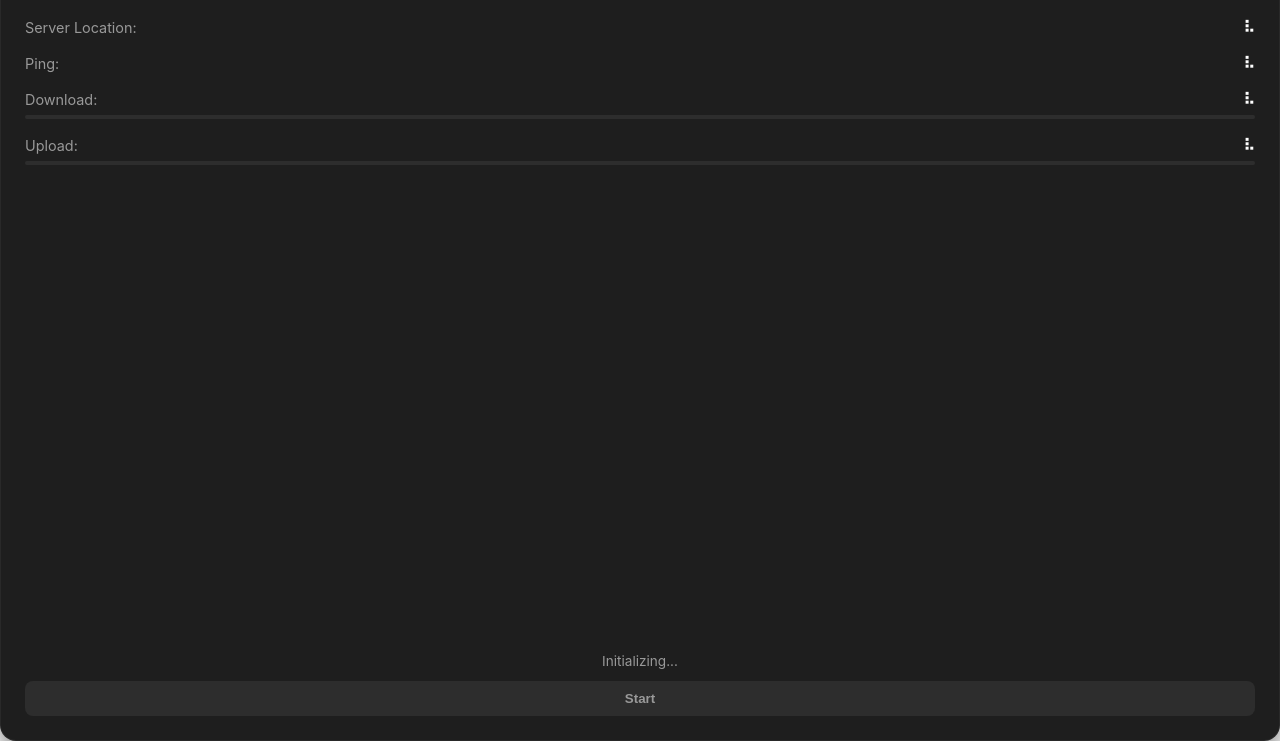
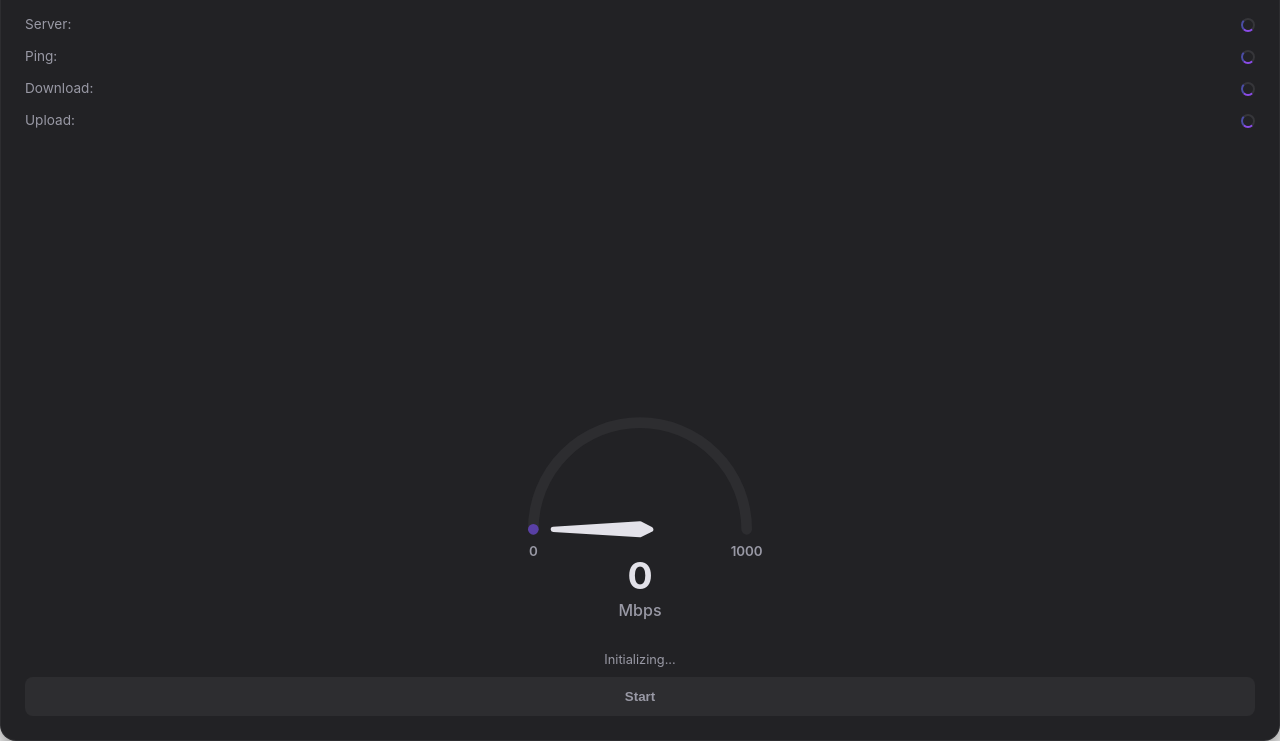
Before and after one commit to AarZoooo/speedtest-tray, a plain HTML site: page frontend/index.html in a window 1280 px wide. Both pictures are taken after a click on the button "Start". Shown: the part 59-800 px from the top of the page. Drawn offline with Linux system fonts and the light colour scheme.

Commit message:
Add speedometer gauge UI

```diff
--- a/frontend/index.html
+++ b/frontend/index.html
@@ -4,6 +4,7 @@
         <meta charset="UTF-8" />
         <meta name="viewport" content="width=device-width, initial-scale=1.0" />
         <link rel="stylesheet" href="style.css" />
+        <link rel="stylesheet" href="speedometer.css" />
         <title>Speedtest Tray</title>
     </head>
     <body>
@@ -23,35 +24,30 @@
                 </button>
             </header>
 
-            <main class="metrics-grid">
+            <main class="main-content">
+                <div class="metrics-container">
                     <div class="metric-row">
-                    <span class="label">Server Location:</span>
+                        <span class="label">Server:</span>
                         <span id="server" class="value">--</span>
                     </div>
                     <div class="metric-row">
                         <span class="label">Ping:</span>
                         <span id="ping" class="value">--</span>
                     </div>
-
-                <div class="metric-group">
                     <div class="metric-row">
                         <span class="label">Download:</span>
                         <span id="download" class="value">--</span>
                     </div>
-                    <div class="progress-bg">
-                        <div id="dl-progress" class="progress-bar"></div>
-                    </div>
-                </div>
-
-                <div class="metric-group">
                     <div class="metric-row">
                         <span class="label">Upload:</span>
                         <span id="upload" class="value">--</span>
                     </div>
-                    <div class="progress-bg">
-                        <div id="ul-progress" class="progress-bar"></div>
                 </div>
-                </div>
+
+                <div class="spacer"></div>
+
+                <!-- Custom Speedometer Component -->
+                <speedometer-gauge id="speedometer"></speedometer-gauge>
             </main>
 
             <footer>
@@ -62,6 +58,7 @@
             </footer>
         </div>
 
+        <script src="speedometer.js"></script>
         <script src="main.js"></script>
     </body>
 </html>
--- a/frontend/main.js
+++ b/frontend/main.js
@@ -1,5 +1,38 @@
-const spinnerFrames = ["⠋", "⠙", "⠹", "⠸", "⠼", "⠴", "⠦", "⠧", "⠇", "⠏"];
-let spinnerInterval = null;
+const PHASES = {
+  INITIALIZING: "INITIALIZING",
+  GETTING_INFO: "GETTING_INFO",
+  FINDING_SERVERS: "FINDING_SERVERS",
+  SELECTING_SERVER: "SELECTING_SERVER",
+  SERVER_SELECTED: "SERVER_SELECTED",
+  PING_TEST: "PING_TEST",
+  STARTING_DOWNLOAD: "STARTING_DOWNLOAD",
+  DOWNLOADING: "DOWNLOADING",
+  STARTING_UPLOAD: "STARTING_UPLOAD",
+  UPLOADING: "UPLOADING",
+  COMPLETED: "COMPLETED",
+  FAILED: "FAILED",
+};
+
+const EVENTS = {
+  WINDOW_SHOWN: "window_shown",
+  TEST_UPDATE: "test_update",
+  TEST_COMPLETE: "test_complete",
+  TEST_ERROR: "test_error",
+};
+
+const TEXT = {
+  INITIALIZING: "Initializing...",
+  TRY_AGAIN: "Try Again",
+  START_AGAIN: "Start Again",
+  TEST_FAILED: "Test Failed",
+  TEST_COMPLETED: "Test Completed",
+  ERROR_PREFIX: "Error: ",
+  MS_SUFFIX: " ms",
+  MBPS_SUFFIX: " Mbps",
+  DEFAULT_VAL: "--",
+  LOADER_HTML: '<div class="loader"></div>',
+};
+
 let canHide = false;
 
 const elements = {
@@ -7,13 +40,18 @@ const elements = {
   ping: document.getElementById("ping"),
   download: document.getElementById("download"),
   upload: document.getElementById("upload"),
-  dlProgress: document.getElementById("dl-progress"),
-  ulProgress: document.getElementById("ul-progress"),
   status: document.getElementById("status"),
   runBtn: document.getElementById("run-btn"),
+  speedometer: document.getElementById("speedometer"),
 };
 
-window.runtime.EventsOn("window_shown", () => {
+function updateGauge(speed) {
+  if (elements.speedometer) {
+    elements.speedometer.setValue(speed);
+  }
+}
+
+window.runtime.EventsOn(EVENTS.WINDOW_SHOWN, () => {
   canHide = false;
   setTimeout(() => {
     canHide = true;
@@ -35,88 +73,74 @@ document.addEventListener("visibilitychange", () => {
 });
 
 function startTest() {
+  console.log("JS: startTest called");
+  if (!elements.runBtn) return;
+
   elements.runBtn.disabled = true;
-  elements.status.innerText = "Initializing...";
+  elements.status.innerText = TEXT.INITIALIZING;
 
-  resetUI(spinnerFrames[0]);
-  startSpinner();
+  resetUI(TEXT.LOADER_HTML);
 
-  window.go.gui_wails.App.StartTest();
+  console.log("JS: Invoking backend StartTest");
+  window.go.gui_wails.App.StartTest()
+    .then(() => console.log("JS: Backend StartTest promise resolved"))
+    .catch((err) => console.error("JS: Backend StartTest failed:", err));
 }
 
 function resetUI(val) {
-  elements.server.innerText = val;
-  elements.ping.innerText = val;
-  elements.download.innerText = val;
-  elements.upload.innerText = val;
-  elements.dlProgress.style.width = "0%";
-  elements.ulProgress.style.width = "0%";
+  elements.server.innerHTML = val;
+  elements.ping.innerHTML = val;
+  elements.download.innerHTML = val;
+  elements.upload.innerHTML = val;
+  updateGauge(0);
 }
 
-function startSpinner() {
-  if (spinnerInterval) clearInterval(spinnerInterval);
-  let i = 0;
-  spinnerInterval = setInterval(() => {
-    const frame = spinnerFrames[i];
-    if (isSpinner(elements.server.innerText)) elements.server.innerText = frame;
-    if (isSpinner(elements.ping.innerText)) elements.ping.innerText = frame;
-    if (isSpinner(elements.download.innerText))
-      elements.download.innerText = frame;
-    if (isSpinner(elements.upload.innerText)) elements.upload.innerText = frame;
-    i = (i + 1) % spinnerFrames.length;
-  }, 100);
-}
-
-function stopSpinner() {
-  if (spinnerInterval) {
-    clearInterval(spinnerInterval);
-    spinnerInterval = null;
-  }
-}
-
-function isSpinner(text) {
-  return spinnerFrames.includes(text) || text === "--";
-}
-
-window.runtime.EventsOn("test_update", (data) => {
+window.runtime.EventsOn(EVENTS.TEST_UPDATE, (data) => {
   elements.status.innerText = data.status;
 
   if (data.server) elements.server.innerText = data.server;
 
   if (parseFloat(data.ping) > 0) {
-    elements.ping.innerText = data.ping + " ms";
+    elements.ping.innerText = data.ping + TEXT.MS_SUFFIX;
   }
 
-  if (parseFloat(data.download) > 0) {
-    elements.download.innerText = data.download + " Mbps";
-    let w = (parseFloat(data.download) / 1000) * 100;
-    elements.dlProgress.style.width = Math.min(w, 100) + "%";
-  }
-
-  if (parseFloat(data.upload) > 0) {
-    elements.upload.innerText = data.upload + " Mbps";
-    let w = (parseFloat(data.upload) / 1000) * 100;
-    elements.ulProgress.style.width = Math.min(w, 100) + "%";
+  if (data.phase === PHASES.DOWNLOADING) {
+    if (parseFloat(data.download) > 0) {
+      elements.speedometer.setMax(1000);
+      elements.download.innerText = data.download + TEXT.MBPS_SUFFIX;
+      updateGauge(data.download);
+    }
+  } else if (data.phase === PHASES.UPLOADING) {
+    if (parseFloat(data.upload) > 0) {
+      elements.speedometer.setMax(100);
+      elements.upload.innerText = data.upload + TEXT.MBPS_SUFFIX;
+      updateGauge(data.upload);
+    }
+  } else {
+    updateGauge(0);
   }
 });
 
-window.runtime.EventsOn("test_complete", (data) => {
-  stopSpinner();
+window.runtime.EventsOn(EVENTS.TEST_COMPLETE, (data) => {
   elements.runBtn.disabled = false;
-  elements.runBtn.innerText = data.error ? "Try Again" : "Start Again";
-  elements.status.innerText = data.error ? "Test Failed" : "Test Completed";
+  elements.runBtn.innerText = data.error ? TEXT.TRY_AGAIN : TEXT.START_AGAIN;
+  elements.status.innerText = data.error
+    ? TEXT.TEST_FAILED
+    : TEXT.TEST_COMPLETED;
+
+  updateGauge(0);
 
   if (!data.error) {
     elements.server.innerText = data.server;
-    elements.ping.innerText = data.ping + " ms";
-    elements.download.innerText = data.download + " Mbps";
-    elements.upload.innerText = data.upload + " Mbps";
+    elements.ping.innerText = data.ping + TEXT.MS_SUFFIX;
+    elements.download.innerText = data.download + TEXT.MBPS_SUFFIX;
+    elements.upload.innerText = data.upload + TEXT.MBPS_SUFFIX;
   }
 });
 
-window.runtime.EventsOn("test_error", (err) => {
-  stopSpinner();
+window.runtime.EventsOn(EVENTS.TEST_ERROR, (err) => {
   elements.runBtn.disabled = false;
-  elements.runBtn.innerText = "Try Again";
-  elements.status.innerText = "Error: " + err;
+  elements.runBtn.innerText = TEXT.TRY_AGAIN;
+  elements.status.innerText = TEXT.ERROR_PREFIX + err;
+  updateGauge(0);
 });
--- /dev/null
+++ b/frontend/speedometer.css
@@ -0,0 +1,51 @@
+/* Speedometer Component Styles */
+
+.gauge-container {
+    display: flex;
+    justify-content: center;
+    align-items: center;
+    position: relative;
+    width: 100%;
+}
+
+#gauge {
+    width: 100%;
+    height: auto;
+    max-height: 240px;
+}
+
+.gauge-bg {
+    stroke: var(--card-bg);
+    stroke-linecap: round;
+}
+
+.gauge-fill {
+    stroke: url(#gauge-gradient);
+    stroke-linecap: round;
+}
+
+.needle {
+    fill: var(--text-main);
+    stroke: var(--text-main);
+    stroke-width: 4;
+    stroke-linejoin: round;
+    transform-origin: 100px 100px;
+}
+
+.gauge-text {
+    fill: var(--text-main);
+    font-size: 28px;
+    font-weight: 700;
+}
+
+.gauge-unit {
+    fill: var(--text-dim);
+    font-size: 12px;
+    font-weight: 500;
+}
+
+.gauge-label {
+    fill: var(--text-dim);
+    font-size: 10px;
+    font-weight: 600;
+}
--- /dev/null
+++ b/frontend/speedometer.js
@@ -0,0 +1,68 @@
+class Speedometer extends HTMLElement {
+  constructor() {
+    super();
+    this.GAUGE_MAX = 1000;
+    this.ARC_LENGTH = 251.3; // PI * radius (PI * 80)
+    this.currentValue = 0;
+  }
+
+  connectedCallback() {
+    this.innerHTML = `
+            <div class="gauge-container">
+                <svg id="gauge" viewBox="0 0 200 180" xmlns="http://www.w3.org/2000/svg">
+                    <defs>
+                        <linearGradient id="gauge-gradient" x1="0%" y1="0%" x2="100%" y2="100%">
+                            <stop offset="0%" style="stop-color: var(--accent-start); stop-opacity: 1" />
+                            <stop offset="100%" style="stop-color: var(--accent-end); stop-opacity: 1" />
+                        </linearGradient>
+                    </defs>
+                    <!-- 180-degree arc at Y=100 with stroke-width 8 -->
+                    <path class="gauge-bg" d="M 20 100 A 80 80 0 0 1 180 100" fill="none" stroke-width="8" />
+                    <path id="gauge-fill" class="gauge-fill" d="M 20 100 A 80 80 0 0 1 180 100" fill="none" stroke-width="8" stroke-dasharray="0 ${this.ARC_LENGTH}" />
+
+                    <!-- Labels for the scale -->
+                    <text x="20" y="120" text-anchor="middle" class="gauge-label">0</text>
+                    <text id="gauge-max-label" x="180" y="120" text-anchor="middle" class="gauge-label">${this.GAUGE_MAX}</text>
+
+                    <!-- Kite-shaped needle with shorter back corner (108 instead of 115) -->
+                    <path id="needle" d="M 35 100 L 100 104 L 108 100 L 100 96 Z" class="needle" />
+
+                    <!-- Text values below -->
+                    <text id="gauge-value" x="100" y="145" text-anchor="middle" class="gauge-text">0</text>
+                    <text x="100" y="165" text-anchor="middle" class="gauge-unit">Mbps</text>
+                </svg>
+            </div>
+        `;
+
+    this.needle = this.querySelector("#needle");
+    this.gaugeFill = this.querySelector("#gauge-fill");
+    this.gaugeValue = this.querySelector("#gauge-value");
+    this.gaugeMaxLabel = this.querySelector("#gauge-max-label");
+  }
+
+  setMax(max) {
+    this.GAUGE_MAX = parseFloat(max) || 1000;
+    if (this.gaugeMaxLabel) {
+      this.gaugeMaxLabel.textContent = this.GAUGE_MAX;
+    }
+    this.setValue(this.currentValue);
+  }
+
+  setValue(speed) {
+    if (!this.gaugeValue) return;
+
+    this.currentValue = parseFloat(speed) || 0;
+    const clampedValue = Math.min(this.currentValue, this.GAUGE_MAX);
+
+    // Rotation around the center (100, 100)
+    const angle = (clampedValue / this.GAUGE_MAX) * 180;
+    this.needle.style.transform = `rotate(${angle}deg)`;
+
+    const fillLength = (clampedValue / this.GAUGE_MAX) * this.ARC_LENGTH;
+    this.gaugeFill.style.strokeDasharray = `${fillLength} ${this.ARC_LENGTH}`;
+
+    this.gaugeValue.textContent = Math.round(this.currentValue);
+  }
+}
+
+customElements.define("speedometer-gauge", Speedometer);
--- a/frontend/style.css
+++ b/frontend/style.css
@@ -1,9 +1,10 @@
 :root {
-    --bg-color: #1e1e1e;
-    --card-bg: #2d2d2d;
-    --text-main: #ffffff;
-    --text-dim: #999999;
-    --accent: #3498db;
+    --bg-color: #222225;
+    --card-bg: #2d2d30;
+    --text-main: #e3e2e9;
+    --text-dim: #9999a5;
+    --accent-start: #733fc1;
+    --accent-end: #3f408a;
     --danger: #e74c3c;
 }
 
@@ -51,7 +52,7 @@ header {
     display: flex;
     justify-content: space-between;
     align-items: center;
-    margin-bottom: 20px;
+    margin-bottom: 16px;
 }
 
 .header-logo {
@@ -73,11 +74,16 @@ header {
     color: var(--text-main);
 }
 
-.metrics-grid {
+.main-content {
     display: flex;
     flex-direction: column;
-    gap: 16px;
     flex-grow: 1;
+}
+
+.metrics-container {
+    display: flex;
+    flex-direction: column;
+    gap: 12px;
 }
 
 .metric-row {
@@ -86,72 +92,88 @@ header {
     align-items: baseline;
 }
 
-.metric-group {
-    display: flex;
-    flex-direction: column;
-    gap: 6px;
+.spacer {
+    flex-grow: 1;
 }
 
 .label {
     color: var(--text-dim);
-    font-size: 0.9rem;
+    font-size: 0.85rem;
 }
 
 .value {
     font-weight: 700;
     font-size: 1rem;
-}
-
-.progress-bg {
-    background-color: var(--card-bg);
-    height: 4px;
-    width: 100%;
-    border-radius: 2px;
-    overflow: hidden;
-}
-
-.progress-bar {
-    background-color: var(--accent);
-    height: 100%;
-    width: 0%;
-    transition: width 0.2s ease;
+    background: linear-gradient(135deg, var(--accent-start), var(--accent-end));
+    -webkit-background-clip: text;
+    -webkit-text-fill-color: transparent;
+    background-clip: text;
+    display: inline-block;
+    filter: brightness(1.2);
 }
 
 footer {
-    margin-top: 20px;
+    margin-top: 16px;
     display: flex;
     flex-direction: column;
-    gap: 12px;
+    gap: 10px;
 }
 
 .status {
     text-align: center;
     color: var(--text-dim);
-    font-size: 0.85rem;
+    font-size: 0.8rem;
 }
 
 .main-btn {
-    background-color: var(--accent);
+    background: linear-gradient(135deg, var(--accent-start), var(--accent-end));
     color: white;
     border: none;
-    padding: 10px;
+    padding: 12px;
     border-radius: 8px;
     font-weight: 600;
     cursor: pointer;
     width: 100%;
-    transition: background 0.2s;
+    transition:
+        filter 0.2s,
+        transform 0.1s;
 }
 
 .main-btn:hover {
-    background-color: #2980b9;
+    filter: brightness(1.15);
+}
+
+.main-btn:active {
+    transform: scale(0.98);
 }
 
 .main-btn:disabled {
-    background-color: var(--card-bg);
+    background: var(--card-bg);
     color: var(--text-dim);
     cursor: not-allowed;
 }
 
+.loader {
+    width: 14px;
+    height: 14px;
+    border: 2px solid var(--card-bg);
+    border-top: 2px solid var(--accent-start);
+    border-right: 2px solid var(--accent-end);
+    border-radius: 50%;
+    animation: spin 0.8s linear infinite;
+    display: inline-block;
+    vertical-align: middle;
+}
+
+@keyframes spin {
+    0% {
+        transform: rotate(0deg);
+    }
+    100% {
+        transform: rotate(360deg);
+    }
+}
+
 .spinner {
-    font-family: monospace;
+    display: none;
 }
```
Also changed, not shown: 1 other file. Lines whose indentation alone changed are shown as unchanged.
